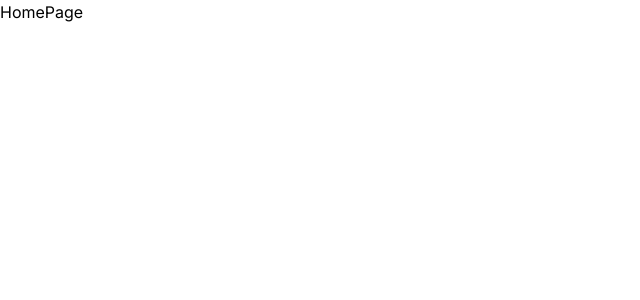
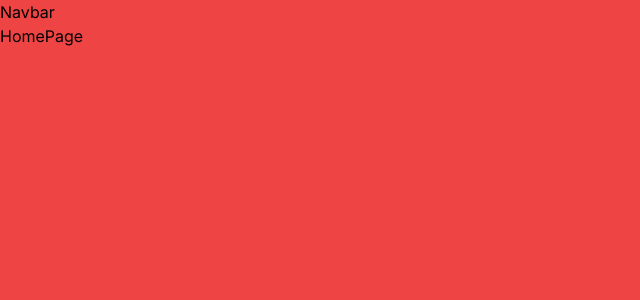
Before and after one commit to Audiph/jl, a Next.js app: page / in a window 1280 px wide. Shown: the top 300 px of the page, without its empty margins (0-640 px from the left). Built offline with nearby package versions, Linux system fonts and the light colour scheme.

Commit message:
navbar and layout

```diff
--- a/src/app/layout.js
+++ b/src/app/layout.js
@@ -1,17 +1,23 @@
 import { Inter } from 'next/font/google';
 import './globals.css';
+import Navbar from '@/components/Navbar';
 
 const inter = Inter({ subsets: ['latin'] });
 
 export const metadata = {
-  title: 'Jeff Lagarde',
-  description: 'My Web Portfolio',
+  title: 'JL',
+  description: "JL's Dev Portfolio",
 };
 
 export default function RootLayout({ children }) {
   return (
     <html lang="en">
-      <body className={inter.className}>{children}</body>
+      <body className={inter.className}>
+        <div className="w-screen h-screen bg-red-500">
+          <Navbar />
+          {children}
+        </div>
+      </body>
     </html>
   );
 }
--- /dev/null
+++ b/src/components/Navbar.jsx
@@ -0,0 +1,5 @@
+const Navbar = () => {
+  return <div className="">Navbar</div>;
+};
+
+export default Navbar;
```
